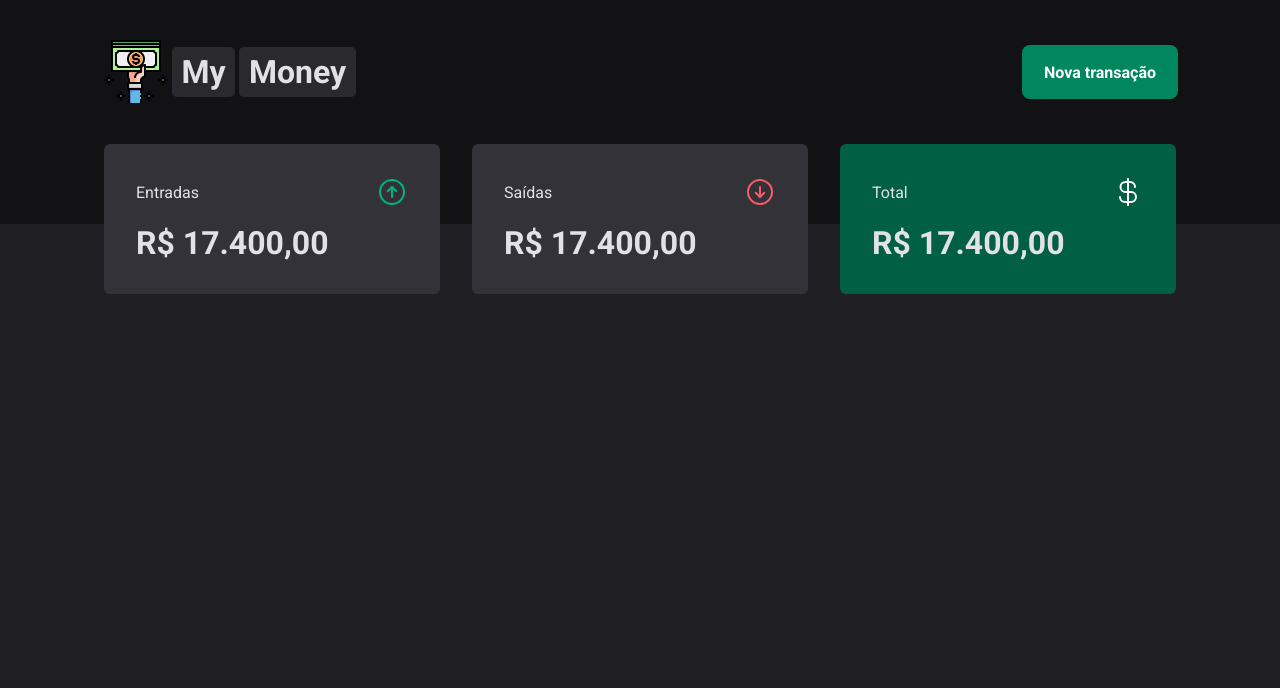
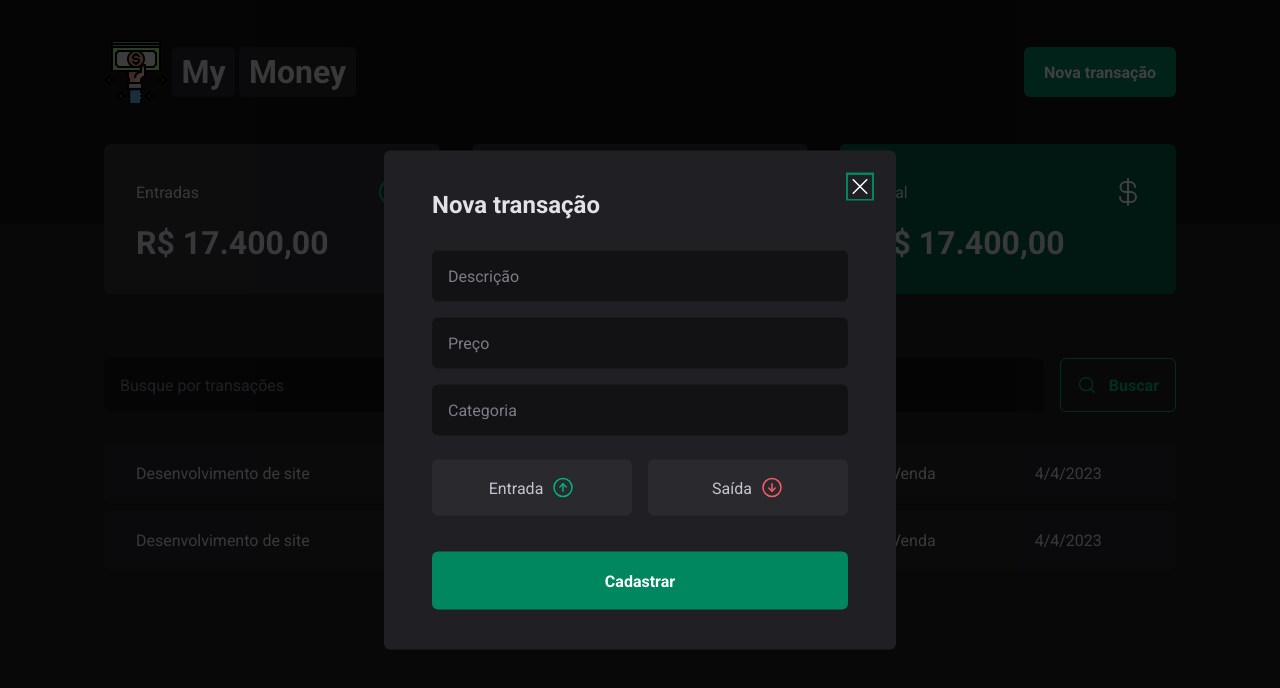
Before and after one commit to GilbertoASJ/My-Money, a React (Vite) app: page / in a window 1280 px wide. Both pictures are taken after a click on the button "Nova transação". Shown: the top 688 px of the page. Built offline with nearby package versions, Linux system fonts and the light colour scheme.

Commit message:
Feature: :sparkles: all visual is finished

```diff
--- a/package.json
+++ b/package.json
@@ -10,6 +10,8 @@
     "preview": "vite preview"
   },
   "dependencies": {
+    "@radix-ui/react-dialog": "^1.0.4",
+    "@radix-ui/react-radio-group": "^1.1.3",
     "phosphor-react": "^1.4.1",
     "react": "^18.2.0",
     "react-dom": "^18.2.0",
--- a/src/components/Header/index.tsx
+++ b/src/components/Header/index.tsx
@@ -1,5 +1,8 @@
+import * as Dialog from '@radix-ui/react-dialog';
+
 import { HeaderContainer, HeaderContent, HeaderLogoTitle, NewTransactionButton } from "./styles";
 import pagamento from '../../assets/pagamento.png'
+import { NewTransactionModal } from '../NewTransactionModal/index';
 
 export function Header() {
     return (
@@ -10,7 +13,13 @@
                     <HeaderLogoTitle>My</HeaderLogoTitle>
                     <HeaderLogoTitle>Money</HeaderLogoTitle>
                 </div>
-                <NewTransactionButton>Nova transação</NewTransactionButton>
+                <Dialog.Root>
+                    <Dialog.Trigger asChild>
+                        <NewTransactionButton>Nova transação</NewTransactionButton>
+                    </Dialog.Trigger>
+
+                    <NewTransactionModal />
+                </Dialog.Root>
             </HeaderContent>
         </HeaderContainer>
     )
--- /dev/null
+++ b/src/components/NewTransactionModal/index.tsx
@@ -0,0 +1,33 @@
+import * as Dialog from '@radix-ui/react-dialog';
+import { Content, Overlay, CloseButton, TransactionType, TransactionTypeButton } from './styles';
+import { ArrowCircleDown, ArrowCircleUp, X } from 'phosphor-react';
+
+export function NewTransactionModal() {
+    return (
+        <Dialog.Portal>
+            <Overlay />
+            <Content>
+                <Dialog.Title>Nova transação</Dialog.Title>
+                <CloseButton><X size={24} /></CloseButton>
+                <form>
+                    <input type="text" placeholder="Descrição" required />
+                    <input type="number" placeholder="Preço" required />
+                    <input type="text" placeholder="Categoria" required />
+
+                    <TransactionType>
+                        <TransactionTypeButton value="income" variant="income">
+                            Entrada
+                            <ArrowCircleUp size={24} />
+                        </TransactionTypeButton>
+                        <TransactionTypeButton value="outcome" variant="outcome">
+                            Saída
+                            <ArrowCircleDown size={24} />
+                        </TransactionTypeButton>
+                    </TransactionType>
+
+                    <button type="submit">Cadastrar</button>
+                </form>
+            </Content>
+        </Dialog.Portal>
+    )
+}
--- /dev/null
+++ b/src/components/NewTransactionModal/styles.ts
@@ -0,0 +1,117 @@
+import { styled } from "styled-components";
+import * as Dialog from '@radix-ui/react-dialog';
+import * as RadioGroup from '@radix-ui/react-radio-group';
+
+interface TransactionTypeButtonProps {
+    variant: 'income' | 'outcome';
+}
+
+export const Overlay = styled(Dialog.Overlay)`
+
+    position: fixed;
+    width: 100vw;
+    height: 100vh;
+    inset: 0;
+    background: rgba(0, 0, 0, 0.75);
+`;
+
+export const Content = styled(Dialog.Content)`
+
+    min-width: 32rem;
+    border-radius: 6px;
+    padding: 2.5rem 3rem;
+    background-color: ${props => props.theme["gray-800"]};
+
+    position: fixed;
+    top: 50%;
+    left: 50%;
+    transform: translate(-50%, -50%);
+
+    form {
+        margin-top: 2rem;
+        display: flex;
+        flex-direction: column;
+        gap: 1rem;
+
+        input {
+            border-radius: 6px;
+            border: 0;
+            background-color: ${props => props.theme["gray-900"]};
+            color: ${props => props.theme["gray-300"]};
+            padding: 1rem;
+
+            &::placeholder {
+                color: ${props => props.theme["gray-500"]};
+            }
+        }
+
+        button[type="submit"] {
+            height: 58px;
+            border: 0;
+            background-color: ${props => props.theme["green-500"]};
+            color: ${props => props.theme["white"]};
+            font-weight: bold;
+            padding: 0 1.25rem;
+            border-radius: 6px;
+            margin-top: 1.25rem;
+            cursor: pointer;
+
+            &:hover {
+                background-color: ${props => props.theme["green-700"]};
+                transition: background-color 0.2s;
+            }
+        }
+    }
+`;
+
+export const CloseButton = styled(Dialog.Close)`
+
+    position: absolute;
+    background: transparent;
+    border: 0;
+    top: 1.5rem;
+    right: 1.5rem;
+    line-height: 0;
+    cursor: pointer;
+    color: ${props => props.theme["white"]};
+`;
+
+export const TransactionType = styled(RadioGroup.Root)`
+
+    display: grid;
+    grid-template-columns: repeat(2, 1fr);
+    gap: 1rem;
+    margin-top: 0.5rem;
+`;
+
+export const TransactionTypeButton = styled(RadioGroup.Item)<TransactionTypeButtonProps>`
+
+    background-color: ${props => props.theme["gray-700"]};
+    padding: 1rem;
+    display: flex;
+    align-items: center;
+    justify-content: center;
+    gap: 0.5rem;
+    border-radius: 6px;
+    cursor: pointer;
+    border: 0;
+    color: ${props => props.theme["gray-300"]};
+
+    svg {
+        color: ${props => props.variant === 'income' ? props.theme['green-300'] : props.theme['red-300']}
+    }
+
+    &[data-state="unchecked"]:hover {
+        transition: background-color 0.2s;
+        background-color: ${props => props.theme["gray-600"]};
+    }
+
+    &[data-state="checked"] {
+        color: ${props => props.theme["white"]};
+        background-color: ${props => props.variant === 'income' ? props.theme['green-500'] : props.theme['red-500']};
+
+        svg {
+            color: ${props => props.theme["white"]};
+        }
+    }
+`
--- a/src/components/Summary/index.tsx
+++ b/src/components/Summary/index.tsx
@@ -9,7 +9,6 @@
                     <span>Entradas</span>
                     <ArrowCircleUp size={32} color="#00b37e" />
                 </header>
-
                 <strong>R$ 17.400,00</strong>
             </SummaryCard>
             <SummaryCard>
@@ -17,7 +16,6 @@
                     <span>Saídas</span>
                     <ArrowCircleDown size={32} color="#f75a68" />
                 </header>
-
                 <strong>R$ 17.400,00</strong>
             </SummaryCard>
             <SummaryCard variant="green">
@@ -25,7 +23,6 @@
                     <span>Total</span>
                     <CurrencyDollar size={32} color="#fff" />
                 </header>
-
                 <strong>R$ 17.400,00</strong>
             </SummaryCard>
         </SummaryContainer>
--- /dev/null
+++ b/src/pages/Transactions/components/SearchForm/index.tsx
@@ -0,0 +1,14 @@
+import { MagnifyingGlass } from "phosphor-react";
+import { SearchFormContainer } from "./styles";
+
+export function SearchForm() {
+    return (
+        <SearchFormContainer>
+            <input type="text" placeholder="Busque por transações" />
+            <button type="submit">
+                <MagnifyingGlass size={20} />
+                Buscar
+            </button>
+        </SearchFormContainer>
+    )
+}
--- /dev/null
+++ b/src/pages/Transactions/components/SearchForm/styles.ts
@@ -0,0 +1,41 @@
+import { styled } from "styled-components";
+
+export const SearchFormContainer = styled.form`
+
+    display: flex;
+    gap: 1rem;
+
+    input {
+        flex: 1;
+        border-radius: 6px;
+        border: 0;
+        background-color: ${props => props.theme["gray-900"]};
+        color: ${props => props.theme["gray-300"]};
+        padding: 1rem;
+
+        &::placeholder {
+            color: ${props => props.theme["gray-500"]};
+        }
+    }
+
+    button {
+        display: flex;
+        align-items: center;
+        gap: 0.75rem;
+        border: 0;
+        padding: 1rem;
+        background: transparent;
+        border: 1px solid ${props => props.theme["green-300"]};
+        color: ${props => props.theme["green-300"]};
+        font-weight: bold;
+        border-radius: 6px;
+        cursor: pointer;
+
+        &:hover {
+            background: ${props => props.theme["green-500"]};
+            border-color: ${props => props.theme["green-500"]};
+            color: ${props => props.theme["white"]};
+            transition: background-color 0.2s, color 0.2s border-color 0.2;
+        }
+    }
+`;
--- a/src/pages/Transactions/index.tsx
+++ b/src/pages/Transactions/index.tsx
@@ -1,11 +1,40 @@
 import { Header } from '../../components/Header/index';
 import { Summary } from '../../components/Summary';
+import { SearchForm } from './components/SearchForm';
+import { TransactionsContainer, TransactionsTable, PriceHighlight } from './styles';
 
 export function Transactions() {
     return (
         <div>
             <Header />
             <Summary />
+            <TransactionsContainer>
+                <SearchForm />
+                <TransactionsTable>
+                    <tbody>
+                        <tr>
+                            <td width="50%">Desenvolvimento de site</td>
+                            <td>
+                                <PriceHighlight variant="income">
+                                    R$ 12.000,00
+                                </PriceHighlight>
+                            </td>
+                            <td>Venda</td>
+                            <td>4/4/2023</td>
+                        </tr>
+                        <tr>
+                            <td width="50%">Desenvolvimento de site</td>
+                            <td>
+                                <PriceHighlight variant="outcome">
+                                    - R$ 12.000,00
+                                </PriceHighlight>
+                            </td>
+                            <td>Venda</td>
+                            <td>4/4/2023</td>
+                        </tr>
+                    </tbody>
+                </TransactionsTable>
+            </TransactionsContainer>
         </div>
     )
 }
--- a/src/pages/Transactions/styles.ts
+++ b/src/pages/Transactions/styles.ts
@@ -0,0 +1,41 @@
+import { styled } from "styled-components";
+
+interface PriceHighlightProps {
+    variant: 'income' | 'outcome';
+}
+
+export const TransactionsContainer = styled.main`
+
+    width: 100%;
+    max-width: 1120px;
+    margin: 4rem auto 0;
+    padding: 0 1.5rem;
+`
+
+export const TransactionsTable = styled.table`
+
+    width: 100%;
+    border-collapse: separate;
+    border-spacing: 0 0.5rem;
+    margin-top: 1.5rem;
+
+    td {
+        padding: 1.25rem 2rem;
+        background-color: ${props => props.theme["gray-700"]};
+
+        &:first-child {
+            border-top-left-radius: 6px;
+            border-bottom-left-radius: 6px;
+        }
+
+        &:last-child {
+            border-top-right-radius: 6px;
+            border-bottom-right-radius: 6px;
+        }
+    }
+`
+
+export const PriceHighlight = styled.span<PriceHighlightProps>`
+
+    color: ${props => props.variant == 'income' ? props.theme["green-300"] : props.theme["red-300"]}
+`
```
Also changed, not shown: 1 other file (tests, documents, lock files or other folders).
